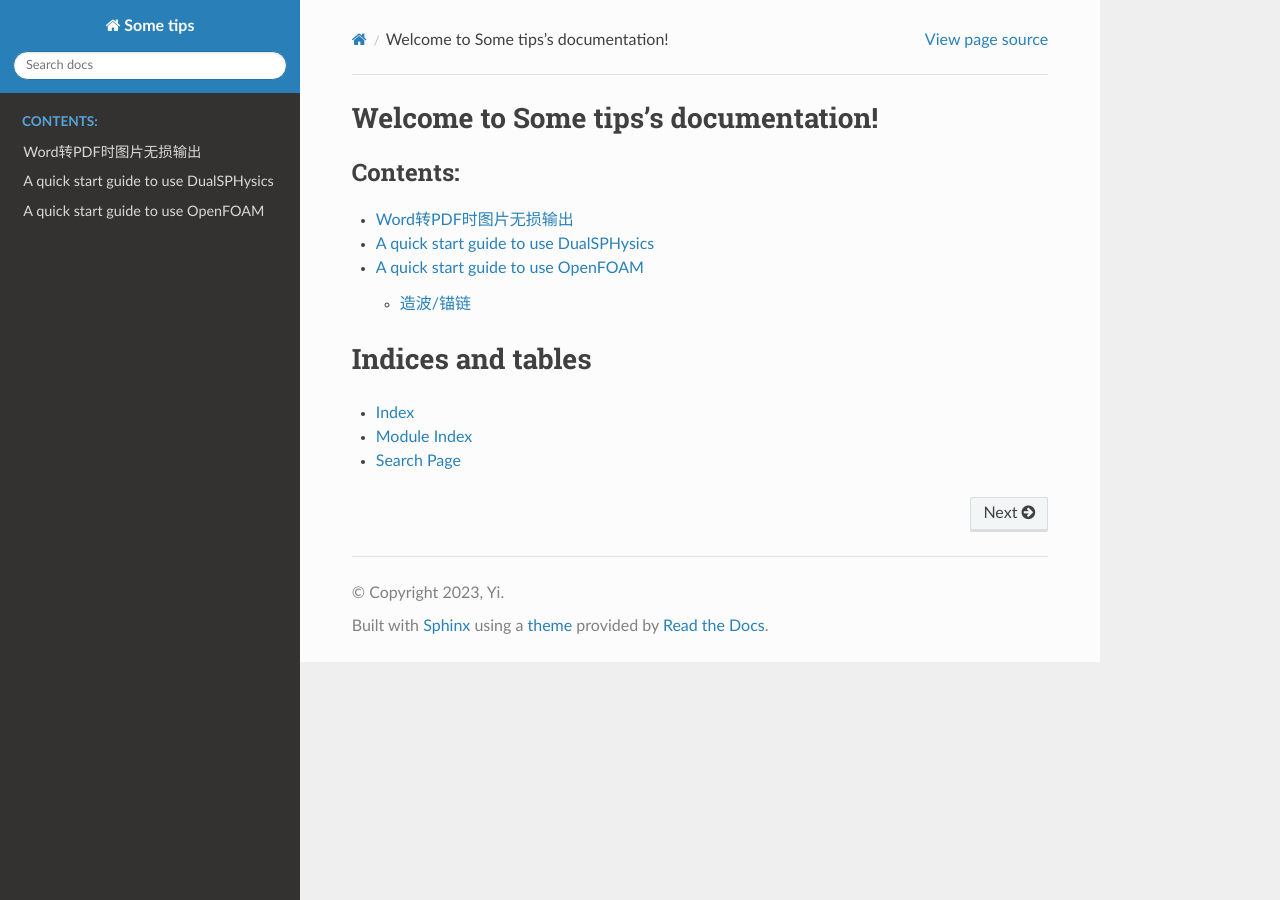
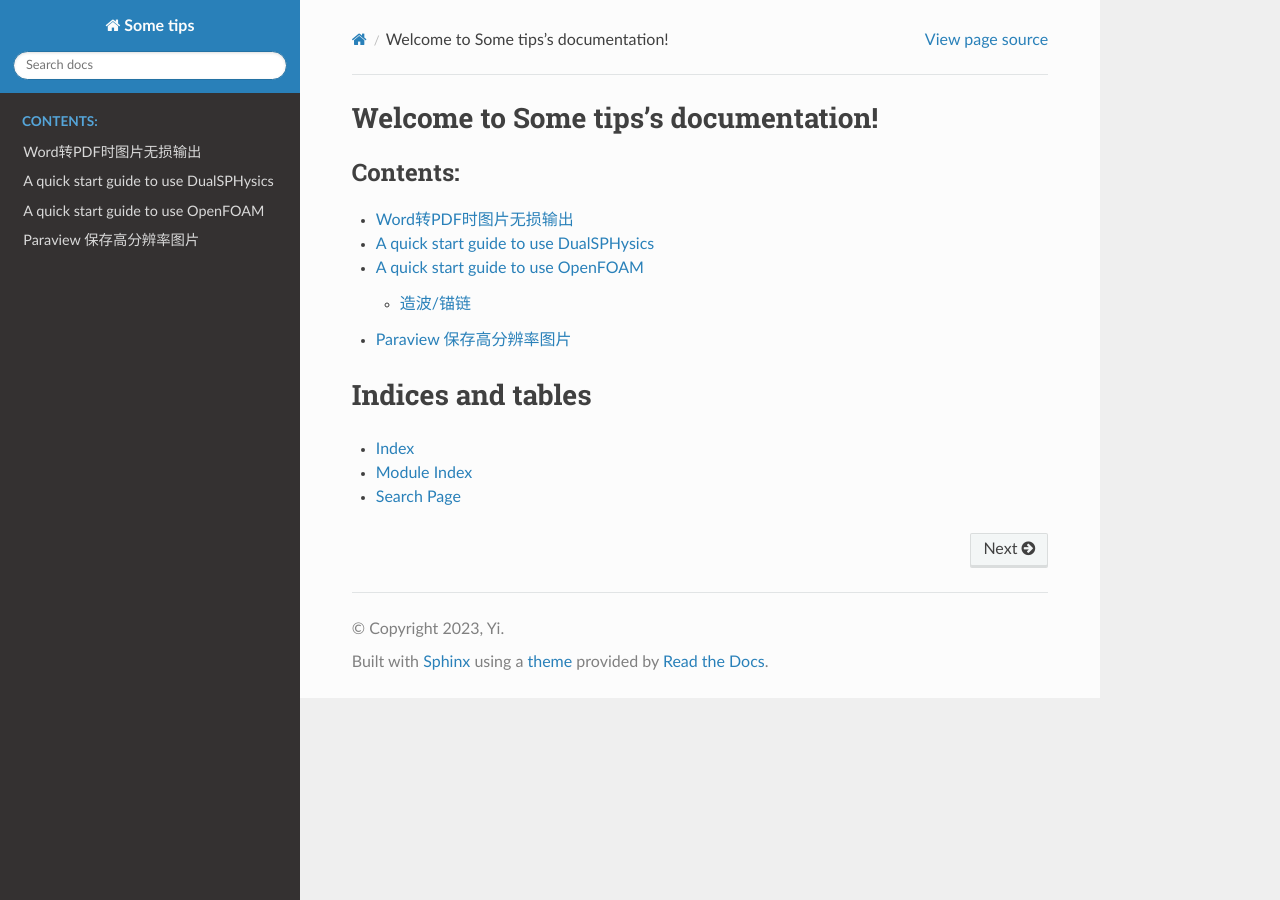
Before and after one commit to YiOuO/tips, a Sphinx documentation site: the page built from source/index.rst, in a window 1280 px wide. Built offline with Sphinx 7.4.7 and the Read the Docs theme 2.0.0, drawn with Linux system fonts in a browser that asks for light colours; pages that are not in the unit, such as notebooks, are missing from menus.

Commit message:
add paraview

```diff
--- /dev/null
+++ b/source/Paraview.md
@@ -0,0 +1 @@
+ # Paraview 保存高分辨率图片
--- a/source/index.rst
+++ b/source/index.rst
@@ -14,6 +14,7 @@ Welcome to Some tips's documentation!
    DualSPHysics
    OpenFOAM
    MachineLearning
+   Paraview
    .. PPT2PNG
    .. Reef3d
    .. DMD
```
